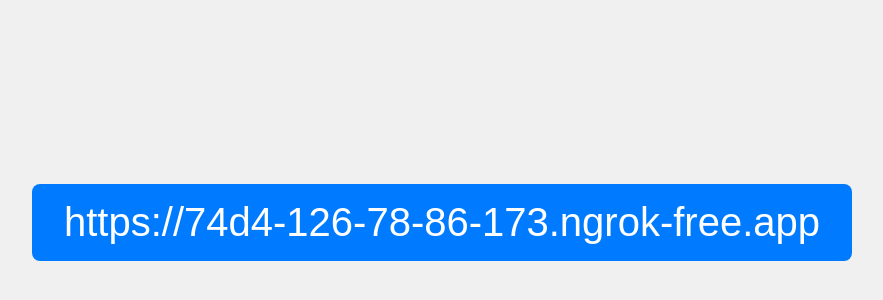
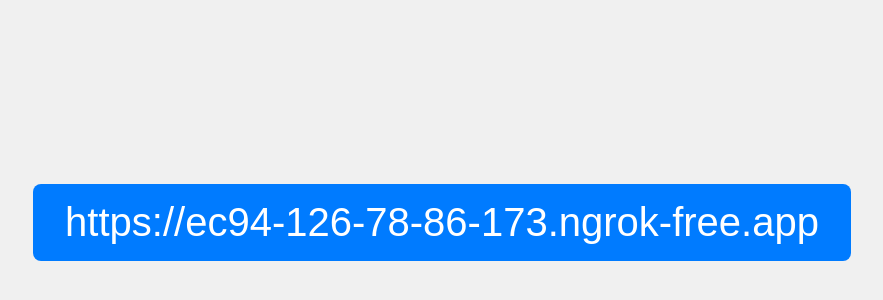
Before and after one commit to nippleonnippon/etc, a plain HTML site: page ngrok-QBqZC36S/index.html in a window 1280 px wide. Shown: the part 178-478 px from the top of the page, without its empty margins (198-1081 px from the left). Drawn offline with Linux system fonts and the light colour scheme.

Commit message:
Update ngrok URL

```diff
--- a/ngrok-QBqZC36S/index.html
+++ b/ngrok-QBqZC36S/index.html
@@ -28,6 +28,6 @@
 </style>
 </head>
 <body>
-  <a href="https://74d4-126-78-86-173.ngrok-free.app">https://74d4-126-78-86-173.ngrok-free.app</a>
+  <a href="https://ec94-126-78-86-173.ngrok-free.app">https://ec94-126-78-86-173.ngrok-free.app</a>
 </body>
 </html>
```
